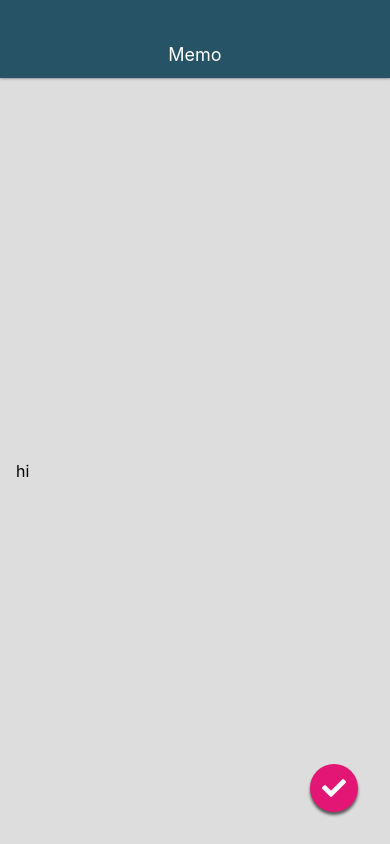
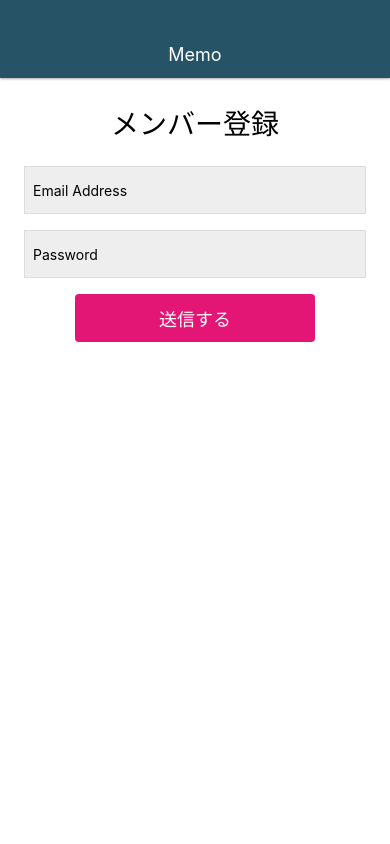
Before and after one commit to momoka0731/memoApp, a React Native app: screen / in a window 390 px wide. Built offline with nearby package versions, Linux system fonts and the light colour scheme.

Commit message:
Create Login and Signup Screen

```diff
--- a/App.js
+++ b/App.js
@@ -2,7 +2,7 @@
 import { StyleSheet, View } from 'react-native';
 
 import Appbar from './src/components/Appbar';
-import MemoEditScreen from './src/screens/MemoEditScreen';
+import SignupScreen from './src/screens/SignupScreen';
 
 /* eslint-disable */
 export default class App extends React.Component {
@@ -10,7 +10,7 @@
     return (
      <View style={styles.container}>
        <Appbar />
-       <MemoEditScreen />
+       <SignupScreen />
      </View>
    );
     }
--- a/src/screens/MemoEditScreen.js
+++ b/src/screens/MemoEditScreen.js
@@ -33,7 +33,7 @@
     paddingRight: 16,
     paddingBottom: 16,
     fontSize: 16,
-  }
+  },
 });
 
 export default MemoEditScreen;
--- /dev/null
+++ b/src/screens/SignupScreen.js
@@ -0,0 +1,63 @@
+import React from 'react';
+import { StyleSheet, View, Text, TextInput, TouchableHighlight } from 'react-native';
+
+
+class SignupScreen extends React.Component {
+  render() {
+    return (
+      <View style={styles.container}>
+        <Text style={styles.title}>
+          メンバー登録
+        </Text>
+        <TextInput style={styles.input} value="Email Address" />
+        <TextInput style={styles.input} value="Password" />
+        <TouchableHighlight style={styles.button} onPress={() => {}} underlayColor="#C70F66">
+          <Text style={styles.buttonTitle}>送信する</Text>
+        </TouchableHighlight>
+
+      </View>
+
+    );
+  }
+}
+
+const styles = StyleSheet.create({
+  container: {
+    flex: 1,
+    width: '100%',
+    padding: 24,
+    backgroundColor: '#fff',
+
+  },
+  title: {
+    fontSize: 28,
+    alignSelf: 'center',
+    marginBottom: 24,
+
+  },
+  input: {
+    backgroundColor: '#eee',
+    height: 48,
+    marginBottom: 16,
+    borderWidth: 1,
+    borderColor: '#ddd',
+    padding: 8,
+  },
+  button: {
+    backgroundColor: '#E31676',
+    height: 48,
+    borderRadius: 4,
+    justifyContent: 'center',
+    alignItems: 'center',
+    width: '70%',
+    alignSelf: 'center',
+
+  },
+  buttonTitle: {
+    color: '#fff',
+    fontSize: 18,
+  }
+
+});
+
+export default SignupScreen;
```
Also changed, not shown: src/screens/LoginScreen.js (added, +63 -0 lines).
